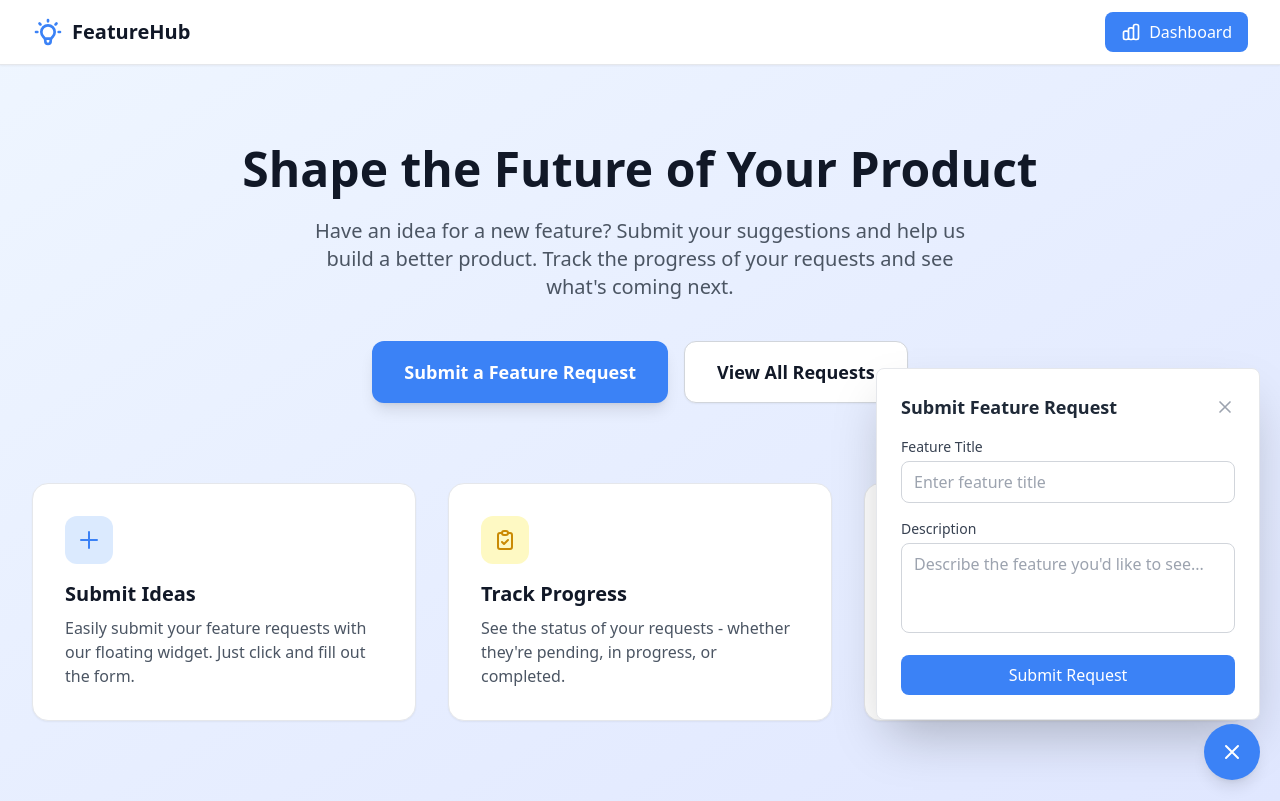
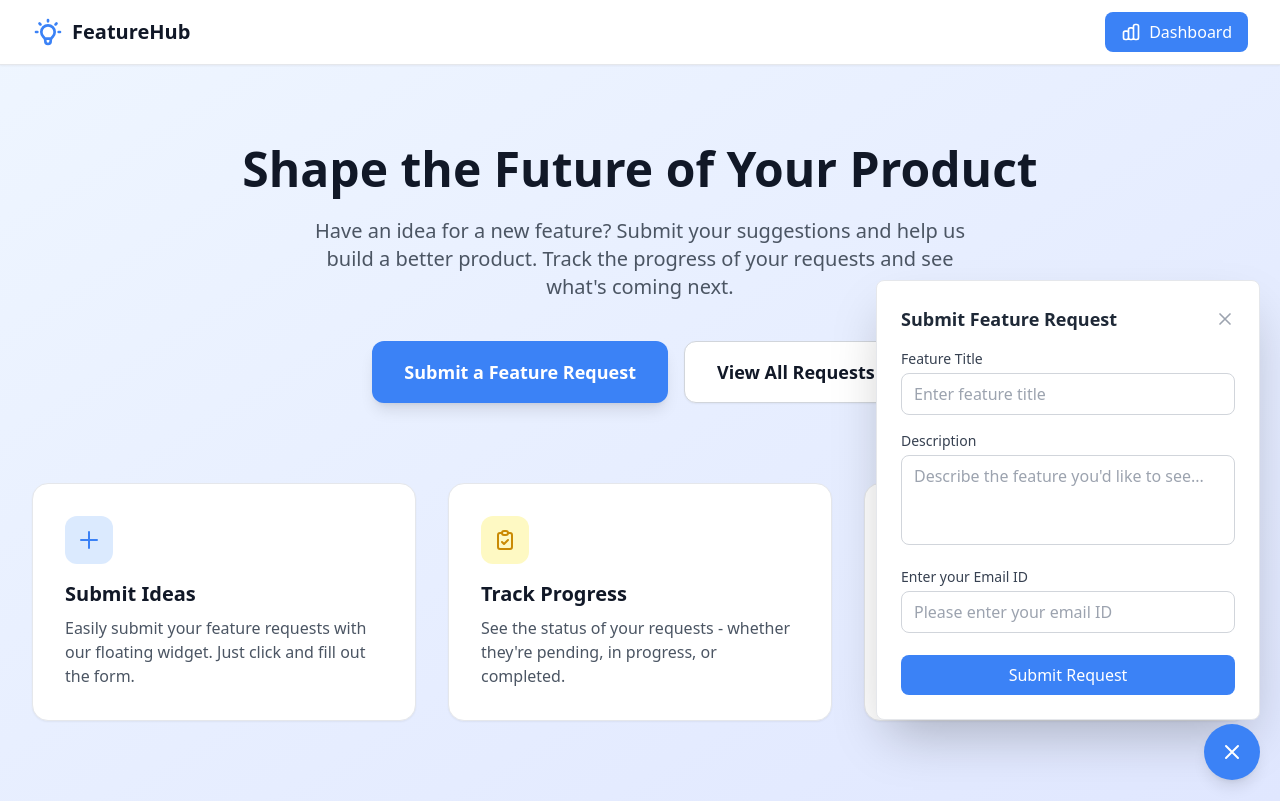
Before and after one commit to pr1yansh-01/HackByte__4.0, a Next.js app: page / in a window 1280 px wide. Both pictures are taken after a click on the button "Request Feature". Built offline with nearby package versions, Linux system fonts and the light colour scheme.

Commit message:
added email section in floating window

```diff
--- a/src/components/FloatingFeedbackWidget.tsx
+++ b/src/components/FloatingFeedbackWidget.tsx
@@ -6,6 +6,7 @@ import { FeedbackStatus } from '@/types/feedback';
 
 export default function FloatingFeedbackWidget() {
   const [isOpen, setIsOpen] = useState(false);
+  const [email, setEmail] = useState('');
   const [title, setTitle] = useState('');
   const [description, setDescription] = useState('');
   const { addFeedback } = useFeedback();
@@ -79,6 +80,19 @@ export default function FloatingFeedbackWidget() {
                 placeholder="Describe the feature you'd like to see..."
                 rows={3}
                 className="w-full px-3 py-2 border border-gray-300 rounded-lg focus:ring-2 focus:ring-primary focus:border-transparent outline-none transition-all resize-none"
+              />
+            </div>
+
+            <div>
+              <label className="block text-sm font-medium text-gray-700 mb-1">
+                Enter your Email ID
+              </label>
+              <textarea
+                value={email}
+                onChange={(e) => setEmail(e.target.value)}
+                placeholder="Please enter your email ID"
+                rows={1}
+                className="w-full px-3 py-2 border border-gray-300 rounded-lg focus:ring-2 focus:ring-primary focus:border-transparent outline-none transition-all resize-none"
                 required
               />
             </div>
```
